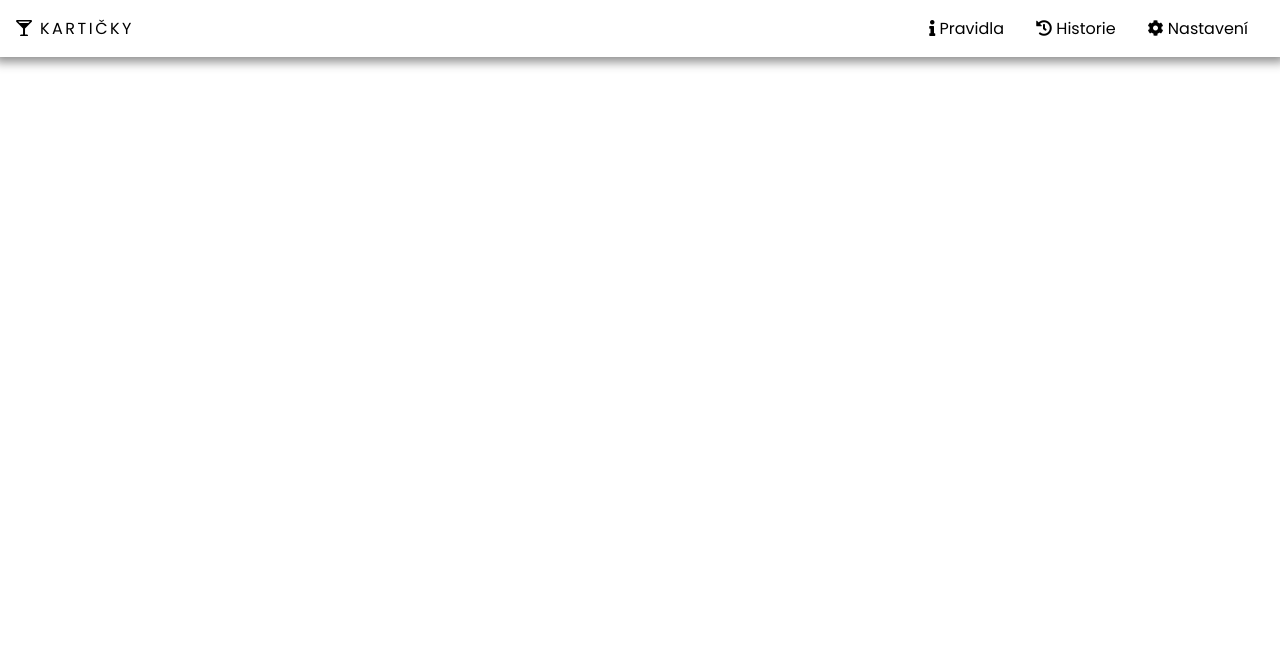
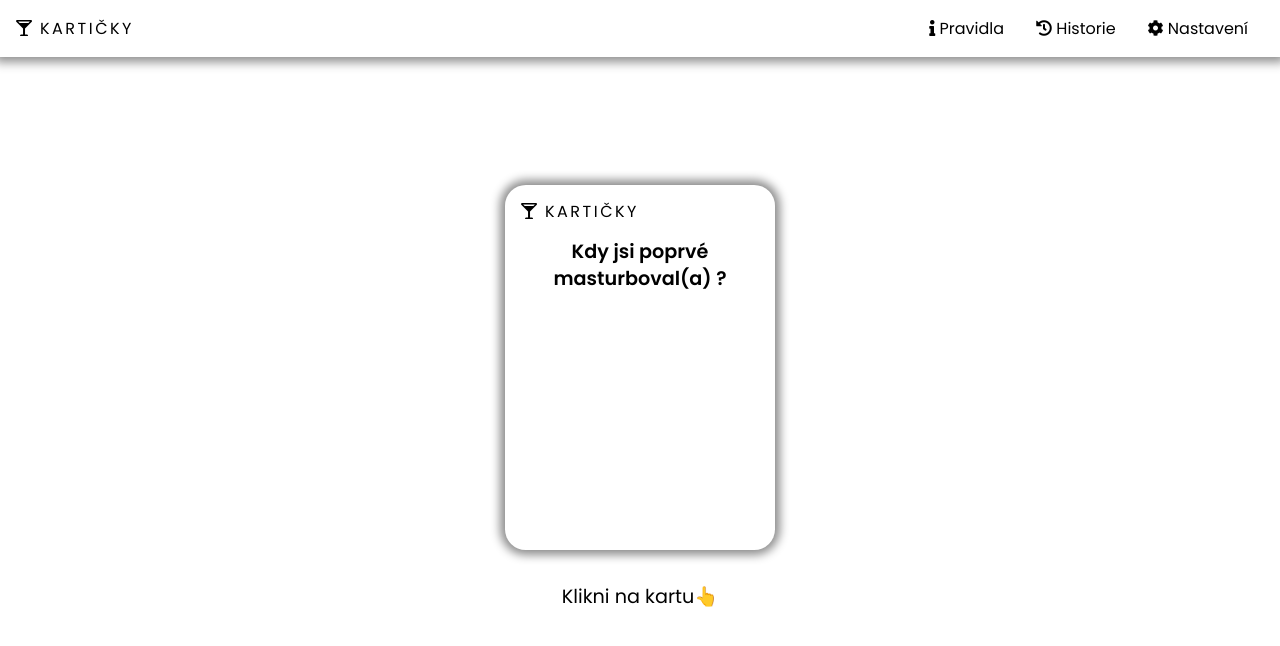
Before and after one commit to KonecnyDavid/karticky, a React (Create React App) app: page / in a window 1280 px wide. Shown: the top 646 px of the page. Built offline with nearby package versions, Linux system fonts and the light colour scheme; a web font is replaced by a local one.

Commit message:
Gh pages router fix

```diff
--- a/src/App.tsx
+++ b/src/App.tsx
@@ -25,10 +25,10 @@ function App() {
 
     return (
         <div className="app" id="app">
-            <Router basename="/">
+            <Router basename="/karticky">
             <Menu>
                 <div>
-                    <Link to="/karticky/pravidla" className="menu-item"><i className="fas fa-info"></i> Pravidla</Link>
+                    <Link to="/pravidla" className="menu-item"><i className="fas fa-info"></i> Pravidla</Link>
                     <span
                         onClick={() => setIsHistoryOpen(true)}
                         className="menu-item cursor-pointer"
@@ -45,10 +45,10 @@ function App() {
             </Menu>
             <div className="card-container">
             <Switch>
-          <Route path="/karticky/pravidla">
+          <Route path="/pravidla">
             <Rules />
           </Route>
-          <Route path="/karticky/">
+          <Route path="/">
           <CardLibrary
                     settings={settings}
                     onCardAdded={addToHistory}
--- a/src/ui/Menu/Menu.tsx
+++ b/src/ui/Menu/Menu.tsx
@@ -12,7 +12,7 @@ interface Props {
 export const Menu = ({children} : Props) => {
     return (
         <nav className="menu">
-            <Link to="/karticky/"><Logo /></Link>
+            <Link to="/"><Logo /></Link>
             {children}
         </nav>
     )
```
